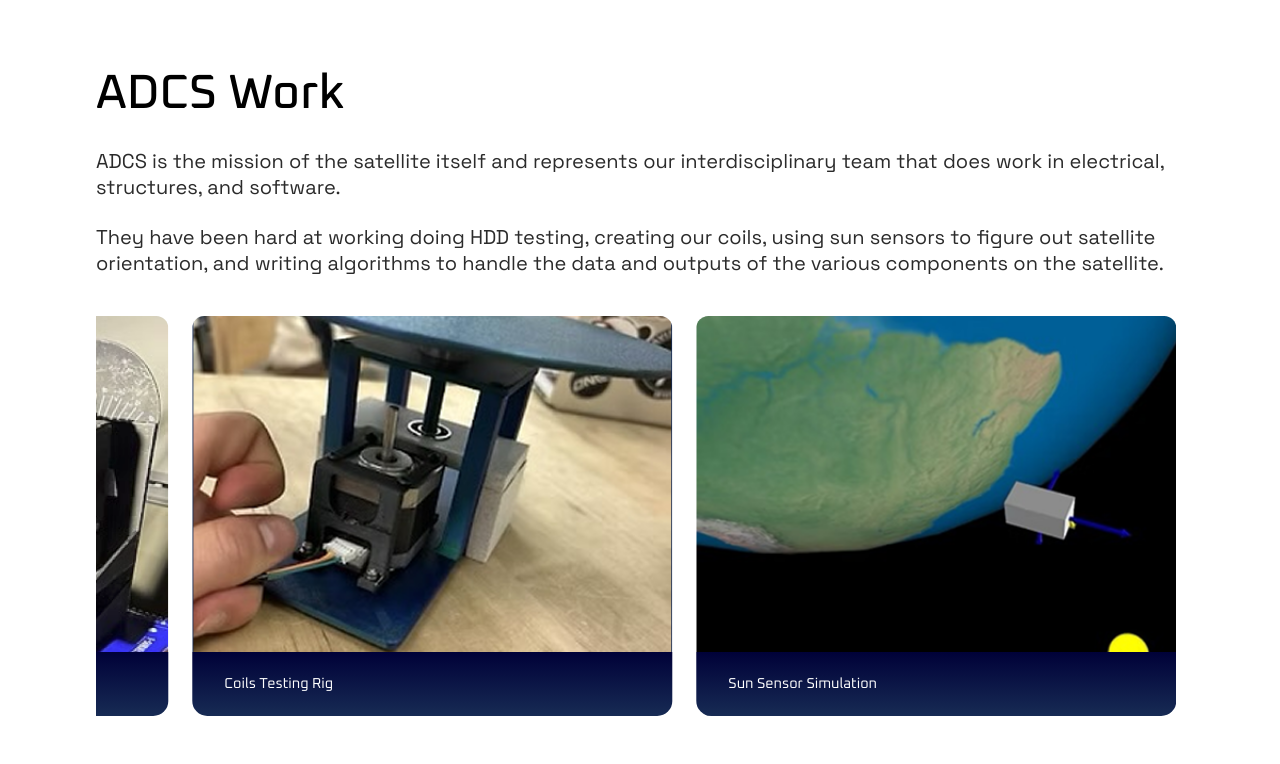
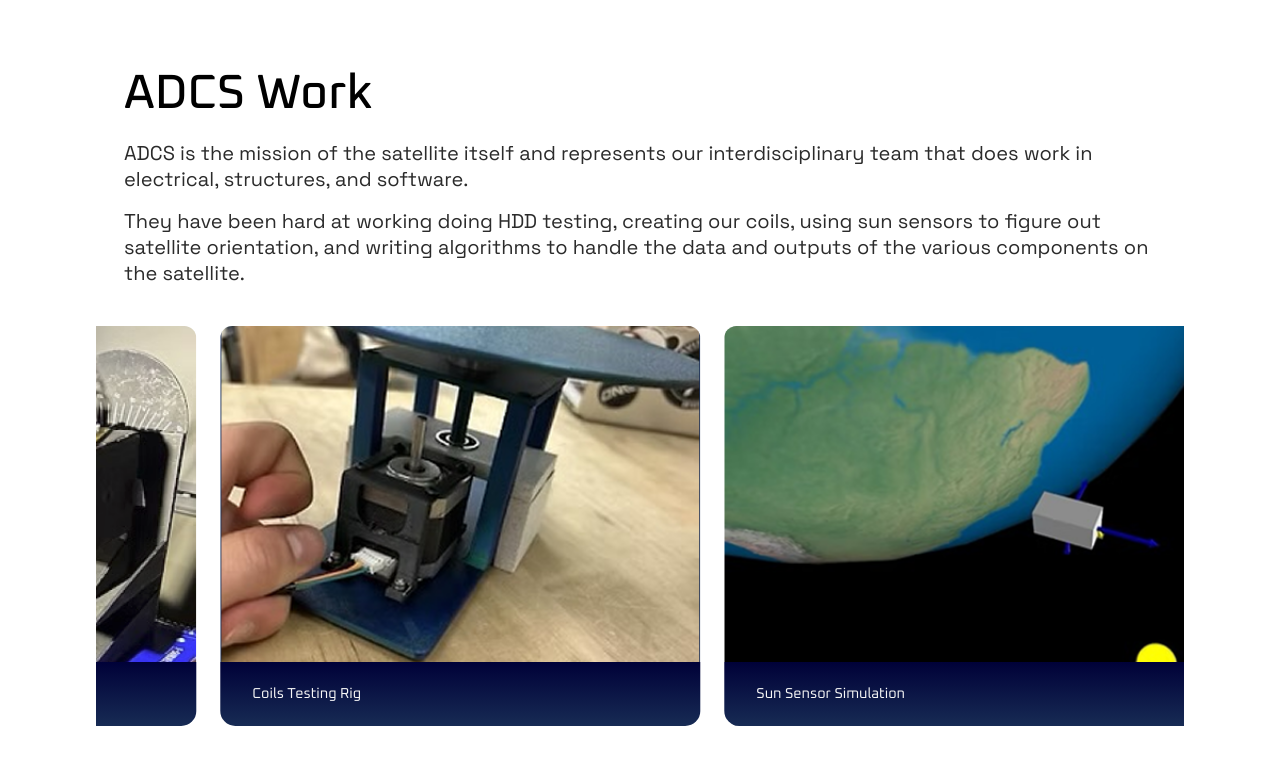
Before and after one commit to include-davis/sss, a Next.js app: page /ADCS in a window 1280 px wide. Shown: the top 764 px of the page. Built offline with nearby package versions, Linux system fonts and the light colour scheme.

Commit message:
draft #7

```diff
--- a/app/(pages)/ADCS/ADCS.module.scss
+++ b/app/(pages)/ADCS/ADCS.module.scss
@@ -13,9 +13,10 @@
   display: flex;
   flex-direction: column;
   align-items: center;
-  gap: 1.5rem;
+  gap: 1rem;
   align-items: flex-start;
-  width: 100%;
+  // width: 100%;
+  padding: 0rem 1.75rem;
 }
 
 // .TopContent
@@ -60,11 +61,12 @@
 // }
 
 .ImageCarousel{
-  width: 100%;
+  // width: 100%;
   overflow: hidden;
   display: flex;
   gap: 1.5rem;
   margin: 0;
+  padding: 0rem 1.75rem;
 }
 
 .ImageCarousel::-webkit-scrollbar {
@@ -108,10 +110,11 @@
   align-items: flex-start;
   border-radius: 0 0 0.9375rem 0.9375rem;
   background: var(--Blue-Gradient, linear-gradient(180deg, #000138 0%, #172B54 100%));
+  flex-shrink: 0;
 }
 
 .caption {
-  color: white;
+  color: var(--white);
   font-size: 0.9rem;
 }
 
```
